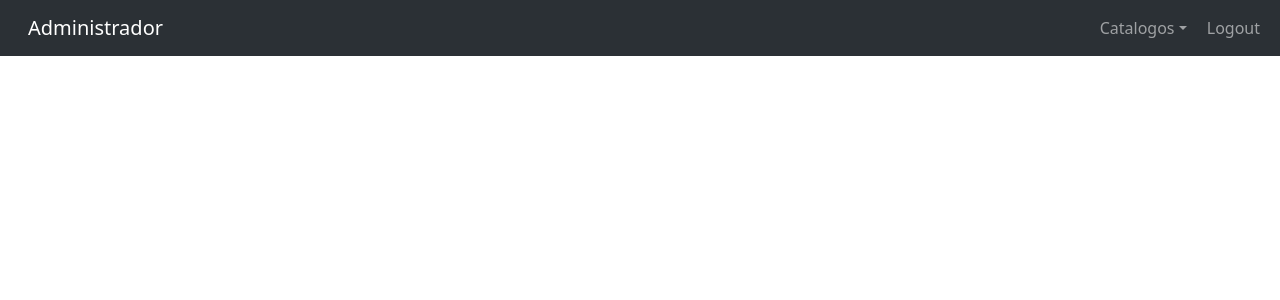
After one commit to ivanMosquedaFTP/crops, a PHP site: template admin/views/header/headerAdministrador.php in a window 1280 px wide. The commit adds this page. Shown: the top 300 px of the page. Run offline with PHP 8.4, Linux system fonts and the light colour scheme; the template is opened without the code that fills it, so the values that code supplies are empty.

Commit message:
added header for administrador

```diff
--- a/admin/invernadero.php
+++ b/admin/invernadero.php
@@ -1,7 +1,7 @@
 <?php
 require_once ('invernadero.class.php');
 $app = new invernadero();
-$app -> checkRole('Administrador');
+$app -> checkRole('administrador');
 
 $accion = (isset($_GET['accion']))?$_GET['accion'] : NULL;
 $id=(isset($_GET['id']))?$_GET['id']:null;
--- /dev/null
+++ b/admin/views/header/headerAdministrador.php
@@ -0,0 +1,24 @@
+<nav class="navbar navbar-expand-lg bg-body-tertiary bg-dark" data-bs-theme="dark">
+  <div class="container-fluid">
+    <a class="navbar-brand" href="index.php">Administrador</a>
+    <button class="navbar-toggler" type="button" data-bs-toggle="collapse" data-bs-target="#navbarSupportedContent" aria-controls="navbarSupportedContent" aria-expanded="false" aria-label="Toggle navigation">
+      <span class="navbar-toggler-icon"></span>
+    </button>
+    <div class="collapse navbar-collapse" id="navbarSupportedContent">
+      <ul class="navbar-nav me-auto mb-2 mb-lg-0">
+        <li class="nav-item dropdown">
+          <a class="nav-link dropdown-toggle" href="#" role="button" data-bs-toggle="dropdown" aria-expanded="false">
+            Catalogos
+          </a>
+          <ul class="dropdown-menu">
+            <li><a class="dropdown-item" href="invernadero.php">Invernaderos</a></li>
+            <li><a class="dropdown-item" href="seccion.php">Secciones</a></li>
+          </ul>
+        </li>
+        <li class="nav-item">
+          <a class="nav-link" aria-disabled="false" href="login.php?accion=logout">Logout</a>
+        </li>
+      </ul>
+    </div>
+  </div>
+</nav>
```
